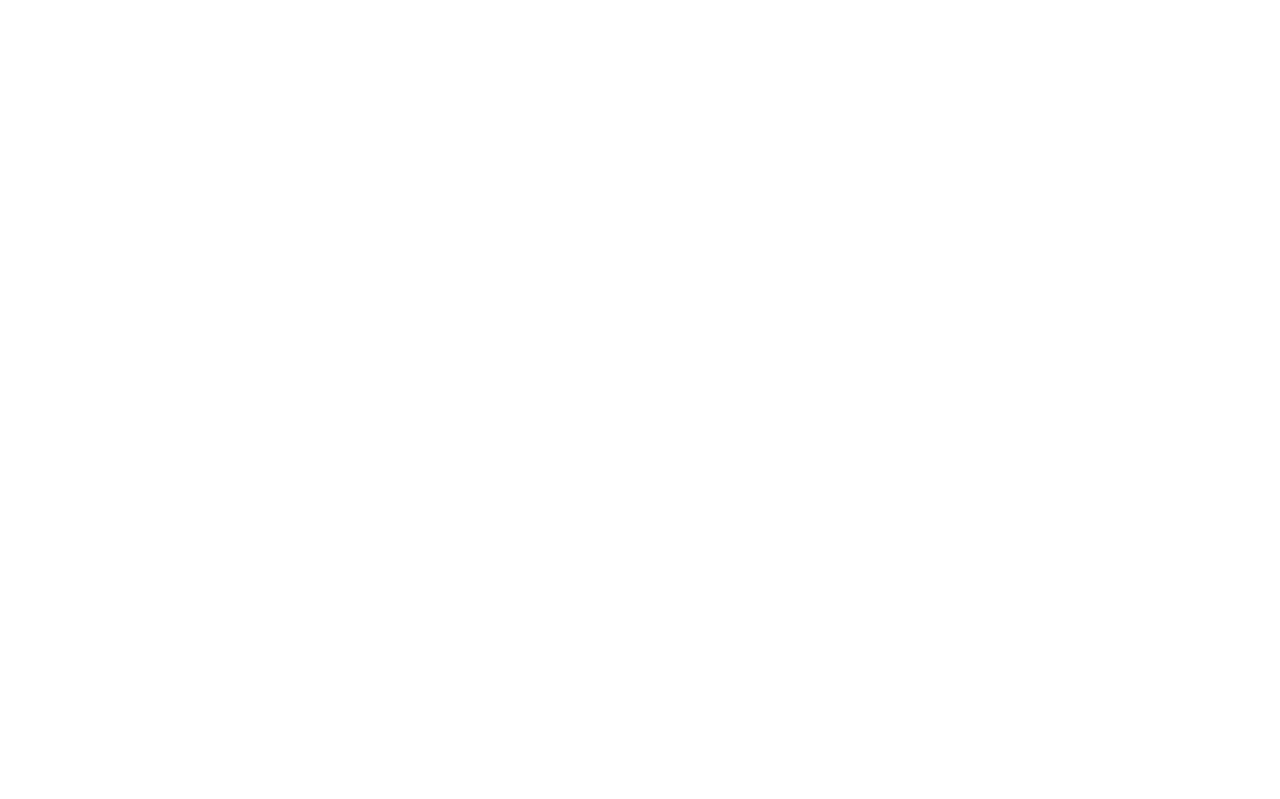
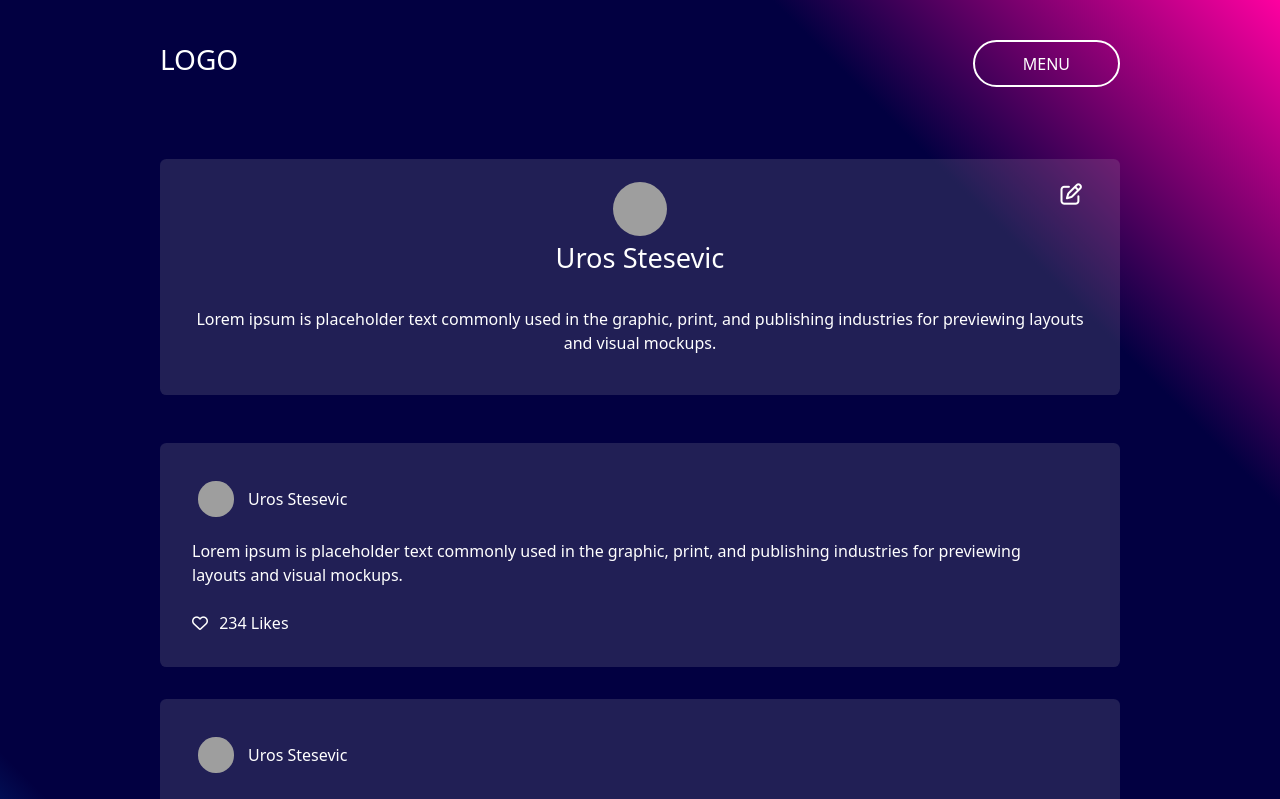
Before and after one commit to g-popovic/postr, a React (Create React App) app in the folder client/: page /my-profile in a window 1280 px wide. Before the commit this address had no page. Shown: the top 799 px of the page. Built offline with nearby package versions, Linux system fonts and the light colour scheme; grey boxes are pictures that could not be loaded; what @web3-react/injected-connector would draw is missing.

Commit message:
Create MyProfile Page

```diff
--- a/client/src/components/App.js
+++ b/client/src/components/App.js
@@ -6,7 +6,7 @@
 import React from 'react';
 import { UserProvider } from '../provider/UserContext';
 import { NewPost } from './new-post-page/NewPost';
-import { OwnProfile } from './own-profile-page/OwnProfile';
+import { MyProfile } from './my-profile-page/MyProfile';
 
 function App() {
 	return (
@@ -17,7 +17,7 @@
 					<Route path='/explore' element={<ExplorePage />} />
 					<Route path='/metamask' element={<Metamask />} />
 					<Route path='/new-post' element={<NewPost />} />
-					<Route path='/profile' element={<OwnProfile />} />
+					<Route path='/my-profile' element={<MyProfile />} />
 				</Routes>
 			</Router>
 		</UserProvider>
--- a/client/src/components/explore-page/explore.scss
+++ b/client/src/components/explore-page/explore.scss
@@ -23,6 +23,7 @@
 	);
 
 	/*****************************POSTS*****************************/
+}
 .posts-container {
 	width: 75%;
 	margin: 3rem auto;
@@ -76,7 +77,6 @@
 		}
 	}
 }
-}
 
 .intro-overlay {
 	width: 100vw;
--- /dev/null
+++ b/client/src/components/my-profile-page/MyProfile.jsx
@@ -0,0 +1,79 @@
+import React from 'react';
+import { useState } from 'react';
+import { Navbar } from '../Reusable/Navbar';
+import { Post } from '../Reusable/Post';
+import './my-profile.scss';
+
+export function MyProfile() {
+	const [edit, setEdit] = useState(false);
+	const [textValue, setTextValue] = useState('');
+	const [userNameValue, setUserNameValue] = useState('');
+
+	function handleUserNameChange(e) {
+		setUserNameValue(e.target.value);
+	}
+
+	function handleTextChange(e) {
+		setTextValue(e.target.value);
+	}
+
+	function handleClick() {
+		setEdit((prevValue) => !prevValue);
+	}
+
+	return (
+		<div className='my-page-container'>
+			<Navbar />
+			<div className='bio'>
+				<img
+					className='bio-img'
+					src='https://i1.sndcdn.com/avatars-000508491087-32hktm-t500x500.jpg'
+					alt='avatar'
+				/>
+				<h1 className='bio-username'>Uros Stesevic</h1>
+				{!edit && (
+					<div>
+						<button
+							class='fa-solid fa-pen-to-square'
+							onClick={handleClick}
+						></button>
+					</div>
+				)}
+				{!edit && (
+					<div>
+						<p>
+							Lorem ipsum is placeholder text commonly used in the
+							graphic, print, and publishing industries for
+							previewing layouts and visual mockups.
+						</p>
+					</div>
+				)}
+				{edit && (
+					<div>
+						{/* <input
+							type='text'
+							onChange={handleUserNameChange}
+							value={userNameValue}
+							autoComplete='off'
+						/> */}
+						<textarea
+							type='text'
+							onChange={handleTextChange}
+							value={textValue}
+							autoComplete='off'
+						/>
+						<div className='bio-buttons'>
+							<button>SAVE</button>
+							<button onClick={handleClick}>DISCARD</button>
+						</div>
+					</div>
+				)}
+			</div>
+			<div className='posts-container'>
+				<Post />
+				<Post />
+				<Post />
+			</div>
+		</div>
+	);
+}
--- /dev/null
+++ b/client/src/components/my-profile-page/my-profile.scss
@@ -0,0 +1,106 @@
+.my-page-container {
+	width: 100%;
+	height: 100%;
+	min-height: 100vh;
+	margin: 0;
+	padding: 0;
+	display: flex;
+	flex-direction: column;
+	align-items: center;
+	justify-content: center;
+	background: rgb(3, 148, 255);
+	background: linear-gradient(
+		45deg,
+		rgba(3, 148, 255, 1) 0%,
+		rgba(2, 0, 65, 1) 20%,
+		rgba(2, 0, 65, 1) 80%,
+		rgba(254, 0, 160, 1) 100%
+	);
+
+	.bio {
+		width: 75%;
+		margin: 0 auto;
+		background-color: #bdbdbd2a;
+		border-radius: 0.4rem;
+		padding: 1rem 2rem 1.5rem;
+		color: #fff;
+		text-align: center;
+		position: relative;
+
+		.bio-img {
+			height: 3.4rem;
+			width: 3.4rem;
+			border-radius: 50%;
+			background-color: transparent;
+			margin: 0.4rem;
+		}
+		.bio-username {
+			font-size: 1.7rem;
+			font-weight: 350;
+			margin: 0;
+			margin-bottom: 2rem;
+			padding: 0;
+		}
+
+		.fa-solid {
+			background-color: transparent;
+			border: none;
+			color: #fff;
+			font-size: 1.35rem;
+			font-weight: 200;
+			position: absolute;
+			top: 1.5rem;
+			right: 2rem;
+		}
+
+		.edit-button:hover {
+			background-color: rgba(189, 189, 189, 0.048);
+		}
+
+		input {
+			padding: 0.6rem 1rem;
+			border-radius: 0.4rem;
+			background-color: transparent;
+			border: 1px solid #020041a9;
+			color: #fff;
+			margin-bottom: 2rem;
+		}
+		input:focus {
+			outline: none !important;
+			border: 1px solid #020041a9;
+		}
+
+		textarea {
+			resize: none;
+			width: 100%;
+			padding: 1.3rem 2rem;
+			border-radius: 0.4rem;
+			min-height: 10rem;
+			background-color: #bdbdbd18;
+			border: 1px solid transparent;
+			color: #fff;
+		}
+		textarea:focus {
+			outline: none !important;
+			border: 1px solid #020041a9;
+		}
+
+		.bio-buttons {
+			margin: 1.5rem auto 1rem;
+
+			button {
+				background-color: transparent;
+				color: white;
+				border: 2px solid white;
+				border-radius: 2rem;
+				margin: 0 auto;
+				padding: 0.6rem 3rem;
+				font-size: 1.3rem;
+				margin: 0 0.7rem;
+			}
+			button:hover {
+				background-color: rgba(189, 189, 189, 0.048);
+			}
+		}
+	}
+}
--- a/client/src/components/new-post-page/new-post.scss
+++ b/client/src/components/new-post-page/new-post.scss
@@ -62,10 +62,6 @@
 				margin: 0 auto;
 				padding: 0.6rem 3rem;
 				font-size: 1.3rem;
-
-				:hover {
-					background-color: #bdbdbd5e;
-				}
 			}
 			button:hover {
 				background-color: rgba(189, 189, 189, 0.048);
--- a/client/src/components/own-profile-page/OwnProfile.jsx
+++ /dev/null
@@ -1,17 +0,0 @@
-import React from 'react';
-import { Navbar } from '../Reusable/Navbar';
-import { Post } from '../Reusable/Post';
-import './own-profile.scss';
-
-export function OwnProfile() {
-	return (
-		<div className='own-page-container'>
-			<Navbar />
-			<div className='posts-container'>
-				<Post />
-				<Post />
-				<Post />
-			</div>
-		</div>
-	);
-}
--- a/client/src/components/own-profile-page/own-profile.scss
+++ /dev/null
@@ -1,83 +0,0 @@
-.own-page-container {
-	width: 100%;
-	height: 100%;
-	min-height: 100vh;
-	margin: 0;
-	padding: 0;
-	display: flex;
-	flex-direction: column;
-	align-items: center;
-	justify-content: center;
-	background: rgb(3, 148, 255);
-	background: linear-gradient(
-		45deg,
-		rgba(3, 148, 255, 1) 0%,
-		rgba(2, 0, 65, 1) 20%,
-		rgba(2, 0, 65, 1) 80%,
-		rgba(254, 0, 160, 1) 100%
-	);
-
-	/*****************************POSTS*****************************/
-
-	.posts-container {
-		width: 75%;
-		margin: 3rem auto;
-
-		.wrapper {
-			background-color: #bdbdbd2a;
-			border-radius: 0.4rem;
-			padding: 2rem;
-			padding-right: 4rem;
-			display: flex;
-			flex-direction: column;
-			margin-bottom: 2rem;
-			color: #fff;
-			align-items: left;
-
-			:last-child {
-				margin-bottom: 0;
-			}
-
-			.title-container {
-				display: flex;
-				flex-direction: row;
-				margin-bottom: 1rem;
-
-				.profile-img {
-					height: 3.5rem;
-					width: 3.5rem;
-					border-radius: 50%;
-					background-color: transparent;
-					border: 2px solid #fff;
-					margin: 0.4rem;
-				}
-				.username {
-					font-size: 2.3rem;
-					font-weight: 350;
-					display: flex;
-					align-items: center;
-					justify-content: center;
-					margin-left: 0.5rem;
-				}
-			}
-			.post-content {
-				flex: 1;
-			}
-			.likes {
-				margin-top: 1.5rem;
-				flex: 1;
-				display: flex;
-				align-items: center;
-
-				i {
-					font-size: 1.4rem;
-				}
-
-				span {
-					font-size: 1.2rem;
-					margin-left: 0.7rem;
-				}
-			}
-		}
-	}
-}
```
Lines whose indentation alone changed are shown as unchanged.
